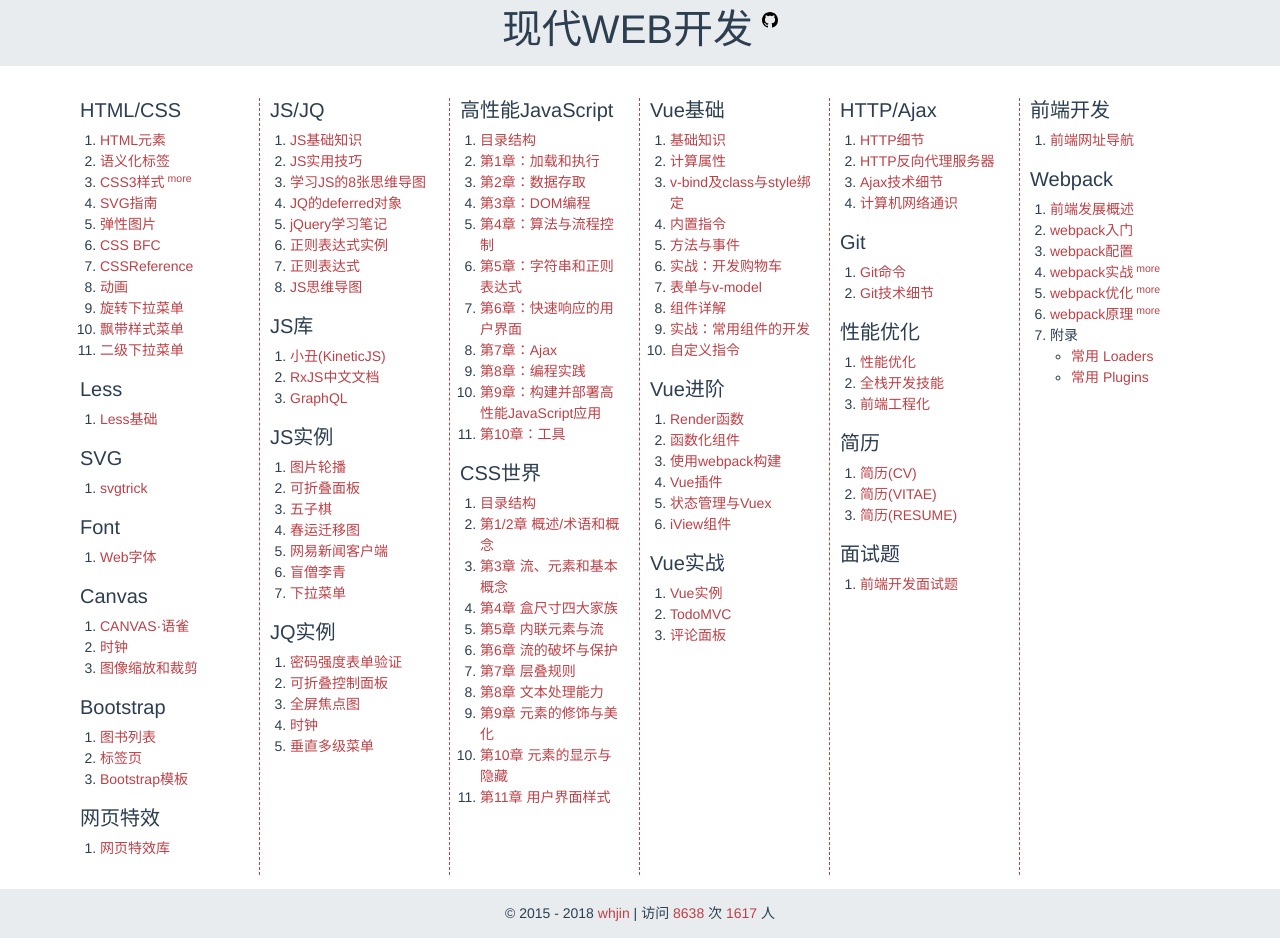
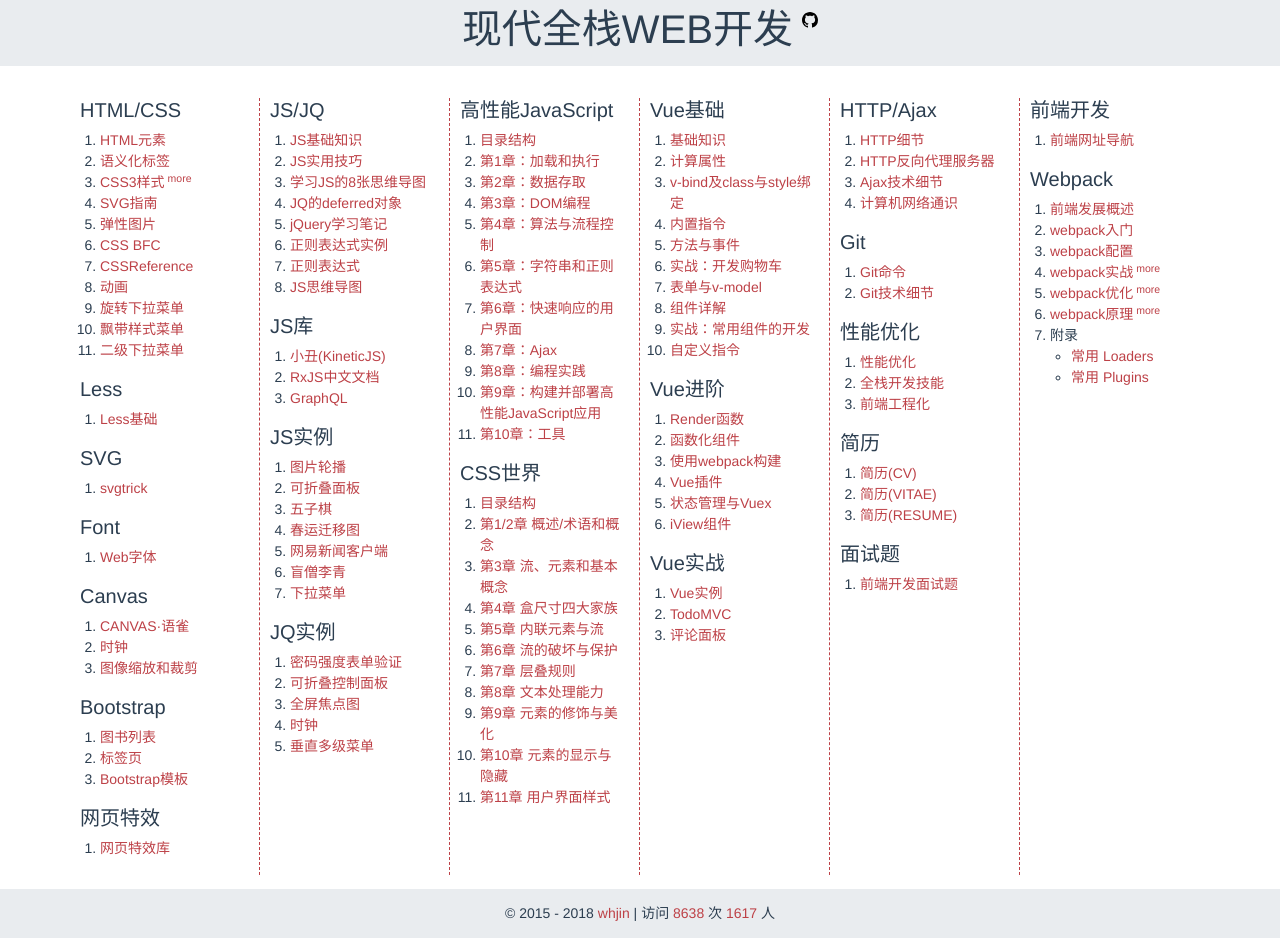
Before and after one commit to xiaojiangK/full-stack-development, a plain HTML site: page index.html in a window 1280 px wide. Drawn offline with nearby package versions, Linux system fonts and the light colour scheme; some packages are replaced by stand-ins of ours; a script that the page names is missing.

Commit message:
Update index.html

```diff
--- a/index.html
+++ b/index.html
@@ -3,13 +3,13 @@
 <head>
     <meta charset="UTF-8">
     <meta http-equiv="X-UA-Compatible" content="IE=edge,Chrome=1">
-    <meta name="keywords" content="现代WEB开发">
+    <meta name="keywords" content="现代全栈WEB开发">
     <meta name="format-detection" content="telephone=no">
-    <meta name="description" content="现代WEB开发">
+    <meta name="description" content="现代全栈WEB开发">
     <meta name="author" content="whjin">
     <meta name="viewport"
           content="width=device-width, user-scalable=no, initial-scale=1.0, maximum-scale=1.0, minimum-scale=1.0">
-    <title>现代WEB开发</title>
+    <title>现代全栈WEB开发</title>
     <link href="https://cdn.bootcss.com/bootstrap/4.0.0-beta.2/css/bootstrap.min.css" rel="stylesheet">
     <link href="//netdna.bootstrapcdn.com/font-awesome/4.7.0/css/font-awesome.min.css" rel="stylesheet">
     <link rel="shortcut icon" href="images/logo.jpg">
@@ -19,7 +19,7 @@
 <body>
 <div class="jumbotron">
     <div class="container">
-        <h1>现代WEB开发
+        <h1>现代全栈WEB开发
             <sup>
                 <a href="https://github.com/whjin/full-stack-development" target="_blank" title="Github">
                     <svg class="octicon octicon-mark-github" viewBox="0 0 16 16" version="1.1" width="16" height="16"
```
